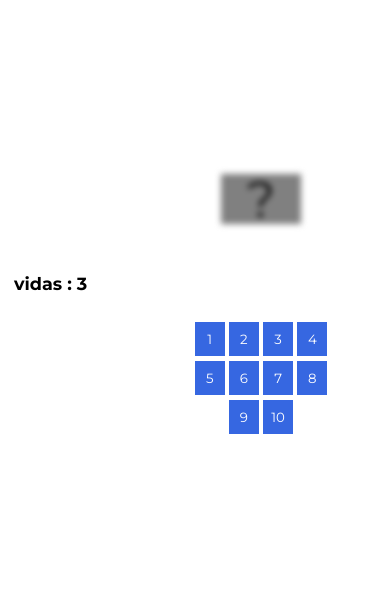
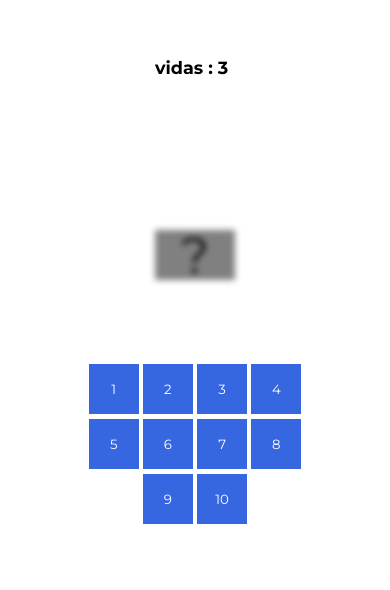
Before and after one commit to Conitoweb/ADIVINA_ELNUMERO, a plain HTML site: page index.html in a window 390 px wide. Shown: the part 101-691 px from the top of the page. Drawn offline with Linux system fonts and the light colour scheme.

Commit message:
responsive

```diff
--- a/css/estilos.css
+++ b/css/estilos.css
@@ -90,3 +90,28 @@ visibility: hidden;
     font-size: 2rem;
     font-weight: bold;
 }
+
+@media  screen and (max-width:430px) {
+
+.contenedor__juego{
+    position: relative;
+    flex-direction: column;
+}
+
+
+.container__tabla{
+width: 300px;
+height: 400px;
+}
+
+.tabla__numero{
+   width: 300px;
+   height: 200px;
+}
+.tabla__numero .numeros   button{
+  width: 50px;
+  height: 50px;
+
+}
+
+}
```
